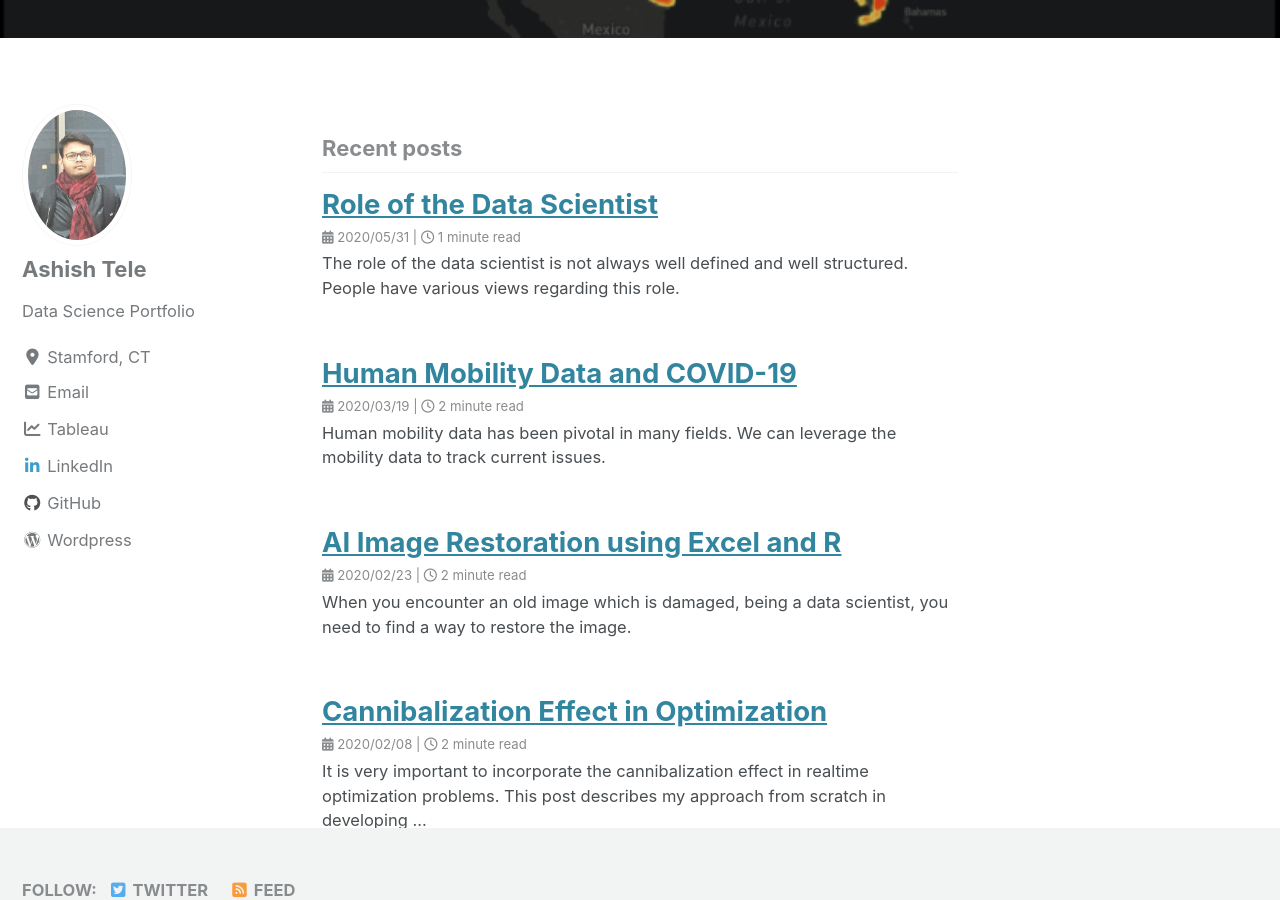
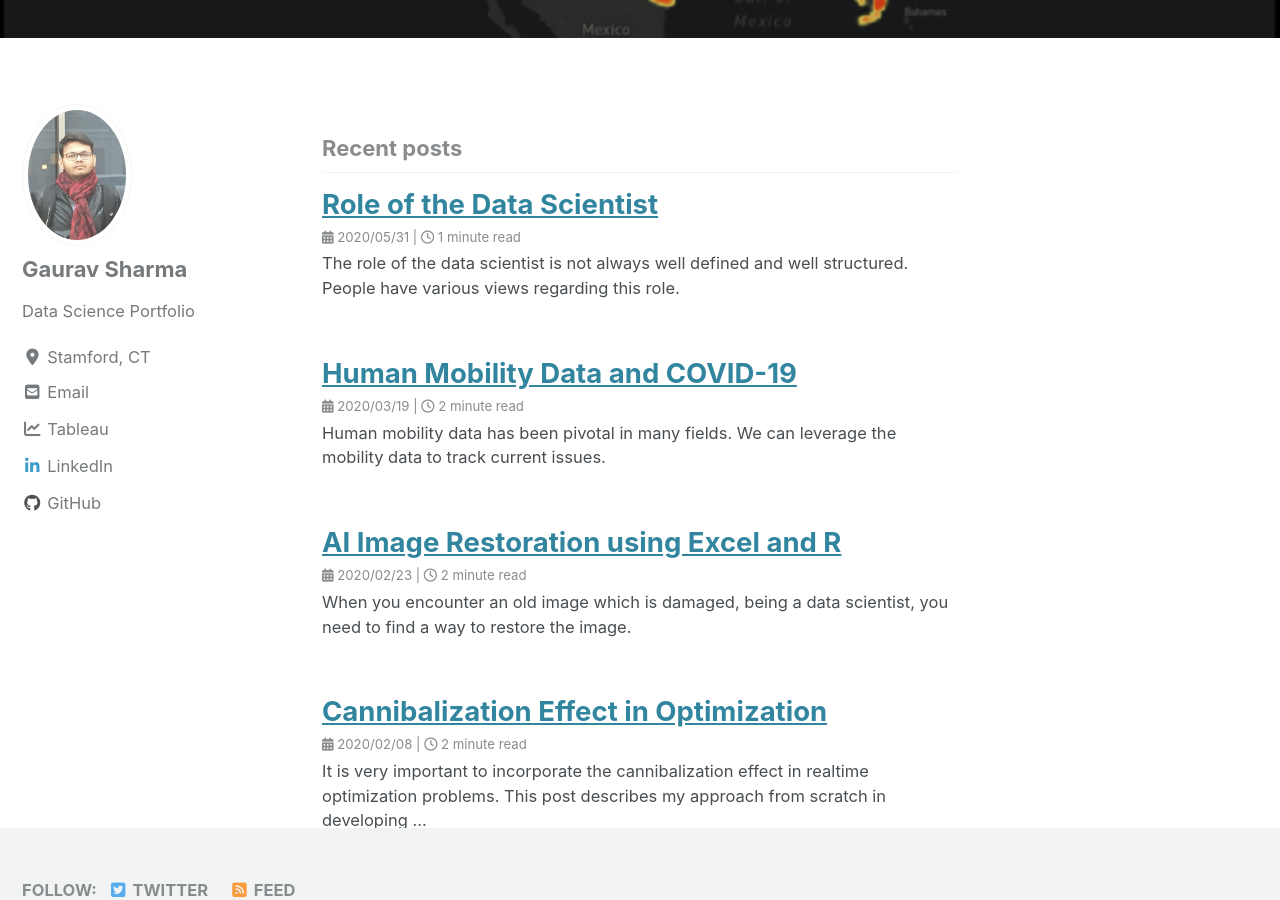
Before and after one commit to GauravSharma0805/datascience, a Jekyll site: the page built from index.html, in a window 1280 px wide and 900 px high, scrolled down 474 px. Built offline with Jekyll 4.4.1, drawn with Linux system fonts in a browser that asks for light colours; cached includes are drawn as plain includes; nearby versions of some CDN libraries; a script bundle is joined from its source files by our own code; library files that are not in the unit come from our copies; the list of posts is cut into pages by our own code; part of the change alters nothing that is shown.

Commit message:
Update _config.yml

```diff
--- a/_config.yml
+++ b/_config.yml
@@ -105,15 +105,15 @@ analytics:
 
 # Site Author
 author:
-  name             : "Ashish Tele"
+  name             : "Gaurav Sharma"
   avatar           : "/images/pic.jpg"
   bio              : "Data Science Portfolio"
   location         : "Stamford, CT"
-  email            : #ashish.tele@uconn.edu
+  email            : #gaurav.sharma@uconn.edu
   links:
     - label: "Email"
       icon: "fas fa-fw fa-envelope-square"
-      url: mailto:ashish.tele@uconn.edu
+      url: mailto:gaurav.sharma@uconn.edu
     - label: "Tableau"
       icon: "fas fa-fw fa-chart-line"
       url: "https://public.tableau.com/profile/ashish.tele#!/"
@@ -122,13 +122,13 @@ author:
       # url: "https://twitter.com/"
     - label: "LinkedIn"
       icon: "fab fa-fw fa-linkedin-in"
-      url: "https://www.linkedin.com/in/ashishtele/"
+      url: "https://www.linkedin.com/in/gaurav-sharma-43337634"
     - label: "GitHub"
       icon: "fab fa-fw fa-github"
-      url: "https://github.com/ashishtele"
-    - label: "Wordpress"
-      icon: "fab fa-fw fa-wordpress"
-      url: "https://ashishtele1992.wordpress.com/about/"
+      url: "https://github.com/GauravSharma0805"
+     #label: "Wordpress"
+     # icon: "fab fa-fw fa-wordpress"
+     #url: "https://ashishtele1992.wordpress.com/about/"
 
 # Site Footer
 footer:
```
